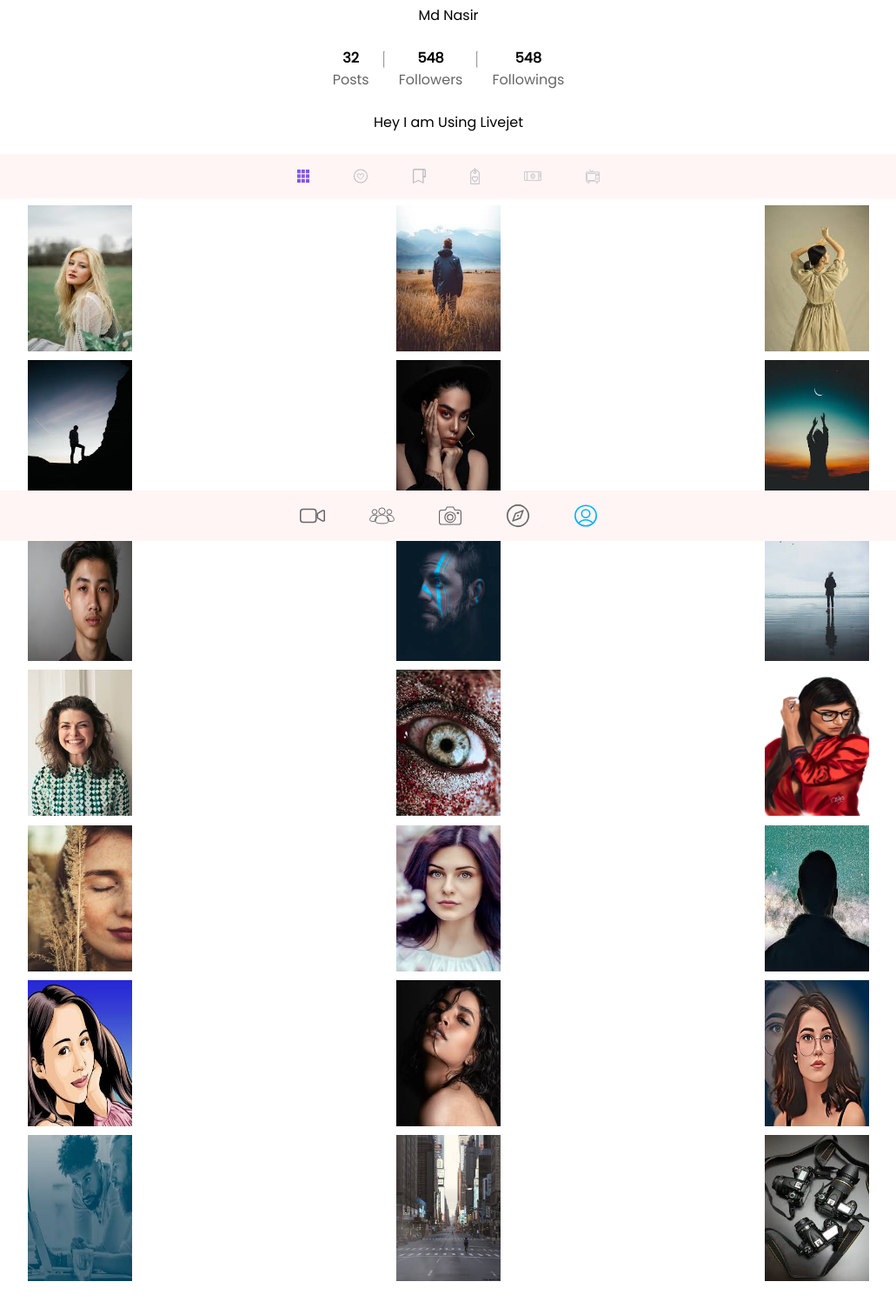
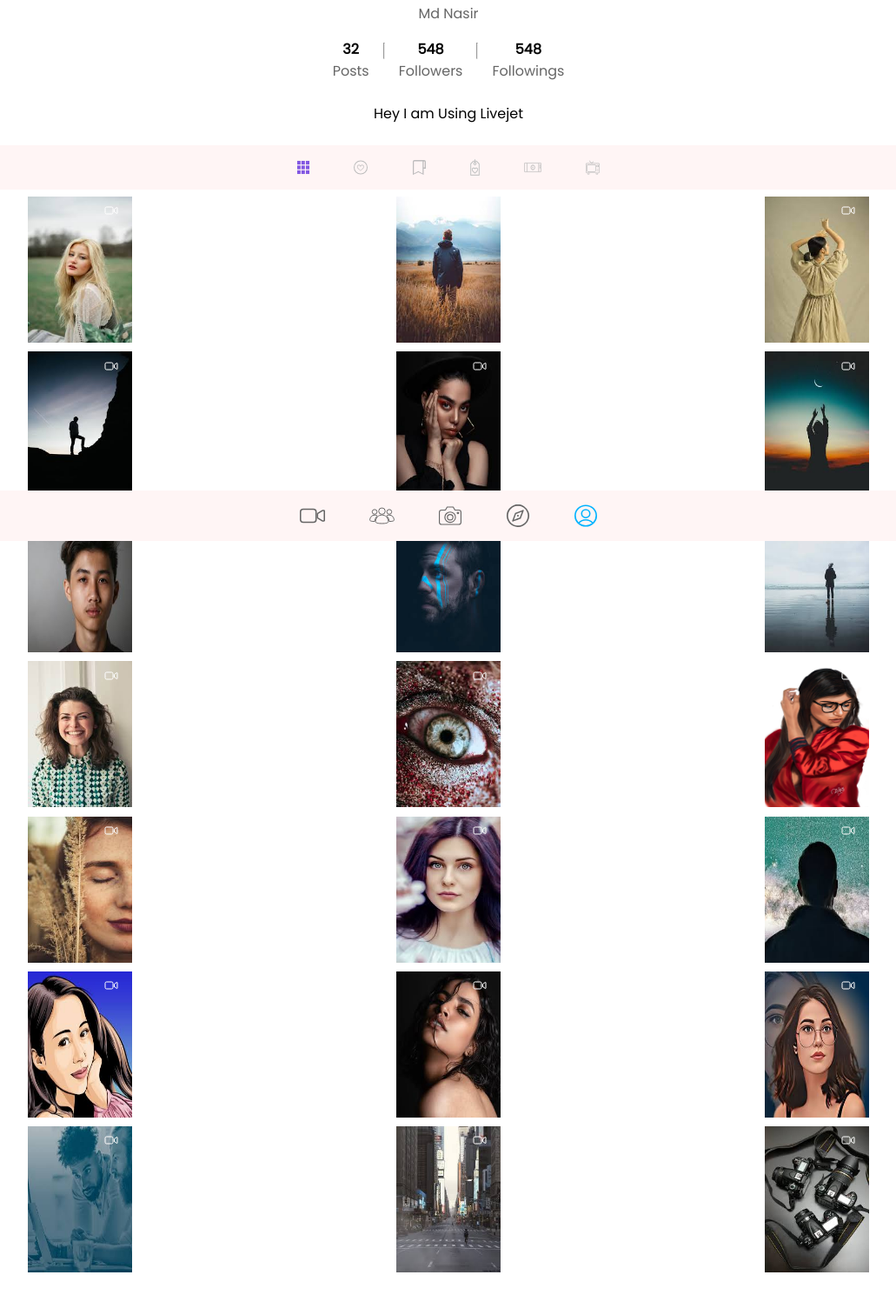
Before and after one commit to its-nasir/Moblie_UI, a plain HTML site: page index.html in a window 1280 px wide. Shown: the part 178-1690 px from the top of the page at 87% size, without its empty margins (124-1155 px from the left). Drawn offline with nearby package versions, Linux system fonts and the light colour scheme.

Commit message:
minor chage

```diff
--- a/index.html
+++ b/index.html
@@ -1,5 +1,6 @@
 <!DOCTYPE html>
 <html lang="en">
+
 <head>
     <meta charset="UTF-8">
     <meta http-equiv="X-UA-Compatible" content="IE=edge">
@@ -8,11 +9,13 @@
     <link rel="preconnect" href="https://fonts.gstatic.com" crossorigin>
 
     <link rel="preconnect" href="https://fonts.googleapis.com">
-<link rel="preconnect" href="https://fonts.gstatic.com" crossorigin>
-<link href="https://fonts.googleapis.com/css2?family=Inter:wght@400;500;700&family=Poppins&display=swap"
- rel="stylesheet">
+    <link rel="preconnect" href="https://fonts.gstatic.com" crossorigin>
+    <link href="https://fonts.googleapis.com/css2?family=Inter:wght@400;500;700&family=Poppins&display=swap"
+        rel="stylesheet">
 
 
+        <script type="module" src="https://unpkg.com/ionicons@5.5.2/dist/ionicons/ionicons.esm.js"></script>
+        <script nomodule src="https://unpkg.com/ionicons@5.5.2/dist/ionicons/ionicons.js"></script>
 
     <link rel="stylesheet" href="style.css">
     <title>Mobile Page UI</title>
@@ -21,17 +24,20 @@
     <div>
         <header class="main-container">
             <div class="header-icons">
-                <img class="image-icon" src="./images/notification-bell.png"/>
+                <img class="image-icon" src="./images/notification-bell.png" />
                 <h3>Md Nasir</h3>
                 <img class="image-icon" src="./images/ellipsis-vertical.svg">
             </div>
         </header>
         <div class="front-img">
-            <img class="image" src="./images/FB_IMG_15416161494927361.jpg"/>
-            <!-- <i style='font-size:24px' class='fas'>&#xf303;</i> -->
-
-            <p class="text-name">Md Nasir</p>
+            <div class="imggg">
+                <img class="image" src="./images/FB_IMG_15416161494927361.jpg" />
+            </div>
+            <div class="iconnn">
+                <img class="pencil-icon" src="./images/edit prfile.svg" />
+            </div>
         </div>
+        <p class="txt down ">Md Nasir</p>
         <div class="about-profile">
             <div class="txt-center">
                 <h4>32</h4>
@@ -54,104 +60,156 @@
     </div>
     <section class="container">
         <div class="short-icon">
-            <img src="./images/noun_grid_392242.svg" alt=""/>
-            <img src="./images/favorit.svg" alt=""/>
-            <img src="./images/list.svg" alt=""/>
-            <img src="./images/noun_favorite tag_1625233.svg" alt=""/>
-            <img src="./images/noun_Phone video_579574.svg" alt=""/>
-            <img src="./images/noun_TV_1004082.svg" alt=""/>
+            <img src="./images/noun_grid_392242.svg" alt="" />
+            <img src="./images/favorit.svg" alt="" />
+            <img src="./images/list.svg" alt="" />
+            <img src="./images/noun_favorite tag_1625233.svg" alt="" />
+            <img src="./images/noun_Phone video_579574.svg" alt="" />
+            <img src="./images/noun_TV_1004082.svg" alt="" />
         </div>
     </section>
     <section class="profiles">
         <!-- img1 -->
-        <div class="pic"><img src="./Human-img/girl1.jpg"/>
-    </div>
-        <!-- img2 -->
-        <div class="pic"><img src="./Human-img/nature2.jpg"/>
+        <div class="child">
+        <div class="pic"><img src="./Human-img/girl1.jpg" /></div>
+        <div class="childIcon" ><ion-icon name="videocam-outline" class="icon-on-img"></ion-icon></div>
         </div>
 
-        <!-- img3 -->
-        <div class="pic"><img src="./Human-img/girl.jpeg"/>
+
+
+        <!-- img2 -->
+        <div class="child">
+        <div class="pic"><img src="./Human-img/nature2.jpg" /></div>
+        <div class="childIcon" ><ion-icon name="videocam-outline" class="icon-on-img"></ion-icon></div>
         </div>
 
-        <!-- img4 -->
-        <div class="pic"><img src="./Human-img/nature.jpg"/>
+
+        <!-- img3 -->
+        <div class="child">
+        <div class="pic"><img src="./Human-img/girl.jpeg" /></div>
+        <div class="childIcon" ><ion-icon name="videocam-outline" class="icon-on-img"></ion-icon></div>
         </div>
 
-        <!-- img5 -->
-        <div class="pic"><img src="./Human-img/girl2.jpg"/>
+
+        <!-- img4 -->
+        <div class="child">
+        <div class="pic"><img src="./Human-img/nature.jpg" /></div>
+        <div class="childIcon"><ion-icon name="videocam-outline" class="icon-on-img"></ion-icon></div>
         </div>
 
+
+        <!-- img5 -->
+        <div class="child">
+        <div class="pic"><img src="./Human-img/girl2.jpg" /></div>
+        <div class="childIcon"><ion-icon name="videocam-outline" class="icon-on-img"></ion-icon></div>
+        </div>
+
+
         <!-- img6 -->
-        <div class="pic"><img src="./Human-img/sky.jpg"/>
+        <div class="child">
+        <div class="pic"><img src="./Human-img/sky.jpg" /></div>
+        <div class="childIcon" ><ion-icon name="videocam-outline" class="icon-on-img"></ion-icon></div>
         </div>
 
         <!-- img7 -->
-        <div class="pic"><img src="./Human-img/human4.jpg"/>
+        <div class="child">
+        <div class="pic"><img src="./Human-img/human4.jpg" /></div>
+        <div class="childIcon" ><ion-icon name="videocam-outline" class="icon-on-img"></ion-icon></div>
         </div>
 
         <!-- img8 -->
-        <div class="pic"><img src="./Human-img/face.jpg"/>
+        <div class="child">
+        <div class="pic"><img src="./Human-img/face.jpg" /></div>
+        <div class="childIcon"><ion-icon name="videocam-outline" class="icon-on-img"></ion-icon></div>
         </div>
 
+
         <!-- img9 -->
-        <div class="pic"><img src="./Human-img/shadow.jpg"/>
+        <div class="child">
+        <div class="pic"><img src="./Human-img/shadow.jpg" /></div>
+        <div class="childIcon" ><ion-icon name="videocam-outline" class="icon-on-img"></ion-icon></div>
         </div>
 
         <!-- img10 -->
-        <div class="pic"><img src="./Human-img/human3.jpg"/>
+        <div class="child">
+        <div class="pic"><img src="./Human-img/human3.jpg" /></div>
+        <div class="childIcon" ><ion-icon name="videocam-outline" class="icon-on-img"></ion-icon></div>
         </div>
 
         <!-- img11 -->
-        <div class="pic"><img src="./Human-img/horror.jpg"/>
+        <div class="child">
+        <div class="pic"><img src="./Human-img/horror.jpg" /></div>
+        <div class="childIcon" ><ion-icon name="videocam-outline" class="icon-on-img"></ion-icon></div>
         </div>
 
         <!-- img12 -->
-        <div class="pic"><img src="./Human-img/superstar.jpg"/>
+        <div class="child">
+        <div class="pic"><img src="./Human-img/superstar.jpg" /></div>
+        <div class="childIcon" ><ion-icon name="videocam-outline" class="icon-on-img"></ion-icon></div>
         </div>
 
         <!-- img13 -->
-        <div class="pic"><img src="./Human-img/girl5.jpg"/>
+        <div class="child">
+        <div class="pic"><img src="./Human-img/girl5.jpg" /></div>
+        <div class="childIcon" ><ion-icon name="videocam-outline" class="icon-on-img"></ion-icon></div>
         </div>
 
         <!-- img14 -->
-        <div class="pic"><img src="./Human-img/girl6.jpg"/>
+        <div class="child">
+        <div class="pic"><img src="./Human-img/girl6.jpg" /></div>
+        <div class="childIcon" ><ion-icon name="videocam-outline" class="icon-on-img"></ion-icon></div>
         </div>
 
         <!-- img15 -->
-        <div class="pic"><img src="./Human-img/boy1.jpg"/>
+        <div class="child">
+        <div class="pic"><img src="./Human-img/boy1.jpg" /></div>
+        <div class="childIcon" ><ion-icon name="videocam-outline" class="icon-on-img"></ion-icon></div>
         </div>
 
         <!-- img16 -->
-        <div class="pic"><img src="./Human-img/girl8.jpg"/>
+        <div class="child">
+        <div class="pic"><img src="./Human-img/girl8.jpg" /></div>
+        <div class="childIcon" ><ion-icon name="videocam-outline" class="icon-on-img"></ion-icon></div>
         </div>
 
         <!-- img17 -->
-        <div class="pic"><img src="./Human-img/girl9.jpg"/>
+        <div class="child">
+        <div class="pic"><img src="./Human-img/girl9.jpg" /></div>
+        <div class="childIcon" ><ion-icon name="videocam-outline" class="icon-on-img"></ion-icon></div>
         </div>
 
         <!-- img18 -->
-        <div class="pic"><img src="./Human-img/girl7.jpg"/>
+        <div class="child">
+        <div class="pic"><img src="./Human-img/girl7.jpg" /></div>
+        <div class="childIcon" ><ion-icon name="videocam-outline" class="icon-on-img"></ion-icon></div>
         </div>
 
         <!-- img19 -->
-        <div class="pic"><img src="./Human-img/boy2.jpg"/>
+        <div class="child">
+        <div class="pic"><img src="./Human-img/boy2.jpg" /></div>
+        <div class="childIcon" ><ion-icon name="videocam-outline" class="icon-on-img"></ion-icon></div>
         </div>
 
         <!-- img20 -->
-        <div class="pic"><img src="./Human-img/1.jpg"/>
+        <div class="child">
+        <div class="pic"><img src="./Human-img/1.jpg" /></div>
+        <div class="childIcon" ><ion-icon name="videocam-outline" class="icon-on-img"></ion-icon></div>
         </div>
 
         <!-- img21 -->
-        <div class="pic"><img src="./Human-img/2.jpg"/>
+        <div class="child">
+        <div class="pic"><img src="./Human-img/2.jpg" /></div>
+        <div class="childIcon" ><ion-icon name="videocam-outline" class="icon-on-img"></ion-icon></div>
         </div>
+
     </section>
     <footer class="footer-icon">
-        <img src="./images/homeui-videocam.svg"/>
-        <img src="./images/homeui-social.svg"/>
-        <img src="./images/camera.svg"/>
-        <img src="./images/noun_explore_2232152.svg"/>
-        <img src="./images/noun_profile_1069814.svg"/>
+        <img src="./images/homeui-videocam.svg" />
+        <img src="./images/homeui-social.svg" />
+        <img src="./images/camera.svg" />
+        <img src="./images/noun_explore_2232152.svg" />
+        <img src="./images/noun_profile_1069814.svg" />
     </footer>
 </body>
+
 </html>
--- a/style.css
+++ b/style.css
@@ -6,8 +6,6 @@
 
     html,
     .body {
-        /* width: 375;
-        height: 813; */
         font-family: "Poppins", sans-serif;
     }
 
@@ -27,8 +25,8 @@
     }
 
     .image-icon {
-        height: 30px;
-        width: 30px;
+        height: 18px;
+        width: 17px;
     }
 
     .text-name {
@@ -40,6 +38,17 @@
     .front-img{
         display: flex;
         flex-direction: column;
+        justify-content: center;
+        align-items: center;
+        padding: 0 0 1rem 0;
+        margin: 0 auto;
+        position: relative;
+    }
+    .iconnn{
+        position: absolute;
+        bottom: 0;
+        margin-left: 4rem;
+        margin-bottom: 1rem;
     }
 
     .image {
@@ -89,7 +98,6 @@
     .profiles{
         display: grid;
         grid-template-columns: repeat(3, 1fr);
-        /* padding: .5rem; */
         justify-items: center;
         overflow: hidden;
         column-gap: .5rem;
@@ -126,3 +134,33 @@
     .text-name{
         color: #000000;
     }
+
+   .down{
+       text-align: center;
+       padding: 0 0 1rem 0;
+
+   }
+
+.child img{
+    width: 7.5rem;
+    height: 10.5rem;
+    margin: .1rem 0;
+}
+
+.child{
+    position: relative;
+}
+
+
+.childIcon{
+    position: absolute;
+    top: 0;
+    right: 0;
+    margin-right: 1rem;
+    margin-top: .5rem;
+}
+.icon-on-img{
+    color: #fff;
+    /* height: 2rem; */
+    /* font-weight: 600; */
+}
```
Also changed, not shown: images/edit prfile.svg (added), images/pencil.png (added), 1 other file.
